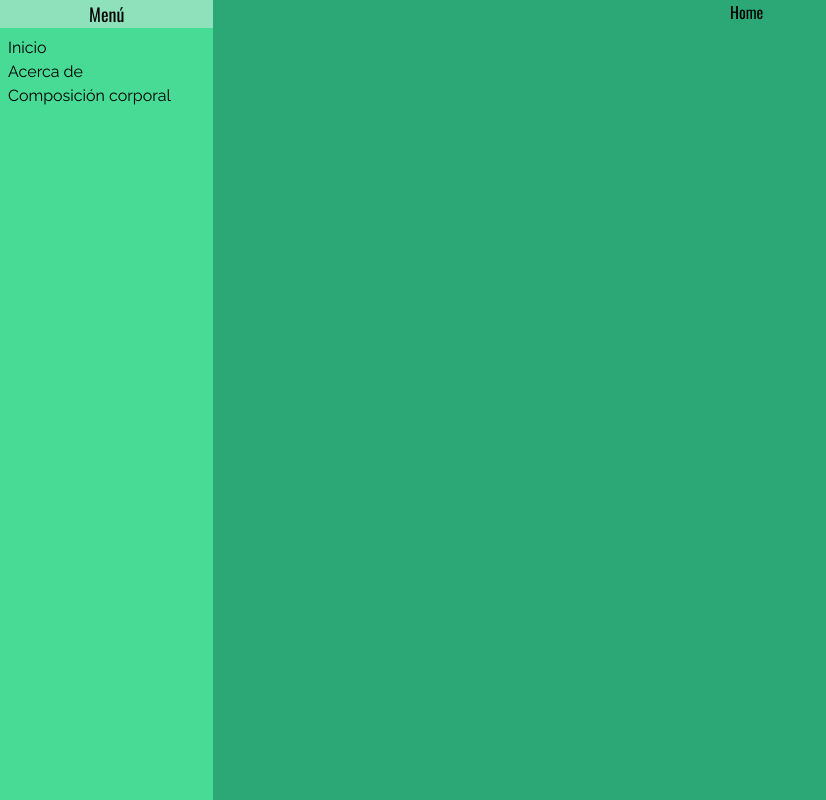
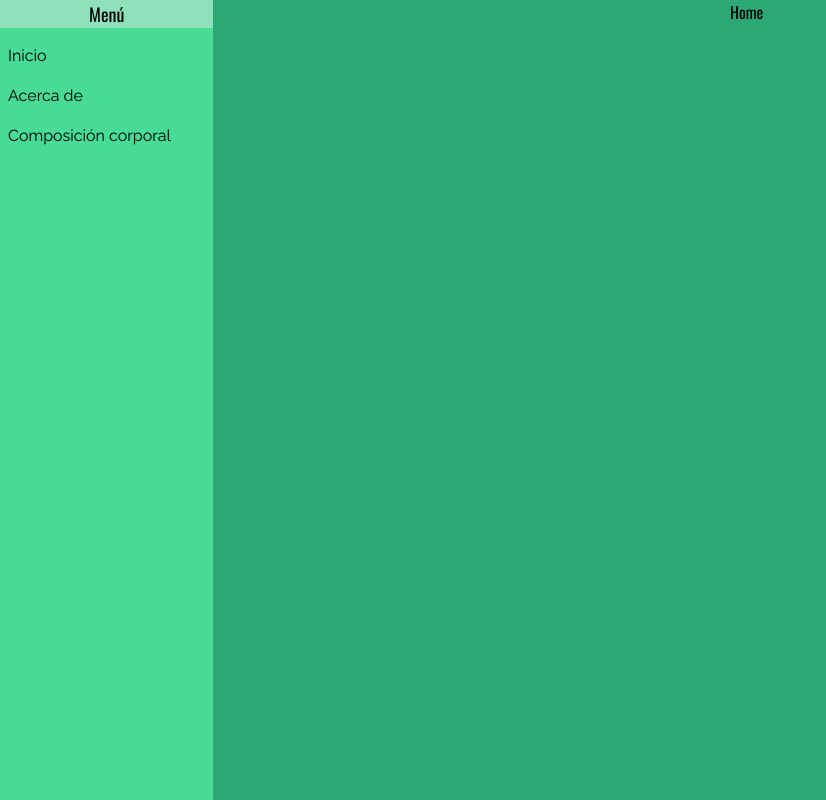
Before and after one commit to DiegoRB2001/dashboard-web, a Next.js app: page / in a window 1280 px wide. Shown: the whole page, without its empty margins (0-826 px from the left). Built offline with nearby package versions, Linux system fonts and the light colour scheme.

Commit message:
arreglos al menu

```diff
--- a/components/Menu.jsx
+++ b/components/Menu.jsx
@@ -24,7 +24,7 @@ function Menu() {
             className={`${raleway.className} hover:bg-secondary active:bg-primary pl-2`}
           >
             <Link href={menu.ruta}>
-              <div className="w-full">{menu.nombre}</div>
+              <div className="w-full py-2">{menu.nombre}</div>
             </Link>
           </li>
         ))}
```
